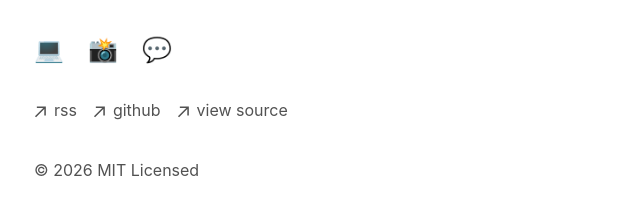
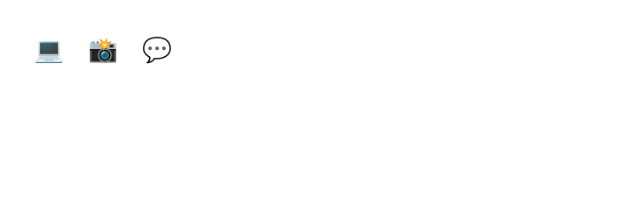
Before and after one commit to uisekadau-dev/sekadaux-dev, a Next.js app: page / in a window 1280 px wide. Shown: the part 250-464 px from the top of the page, without its empty margins (318-958 px from the left). Built offline with nearby package versions, Linux system fonts and the light colour scheme.

Commit message:
Update layout.tsx

```diff
--- a/app/layout.tsx
+++ b/app/layout.tsx
@@ -55,9 +55,6 @@ export default function RootLayout({
       <body className="antialiased max-w-xl mx-4 mt-8 lg:mx-auto">
         <main className="flex-auto min-w-0 mt-6 flex flex-col px-2 md:px-0">
           {children}
-          <Footer />
-          <Analytics />
-          <SpeedInsights />
         </main>
       </body>
     </html>
```
